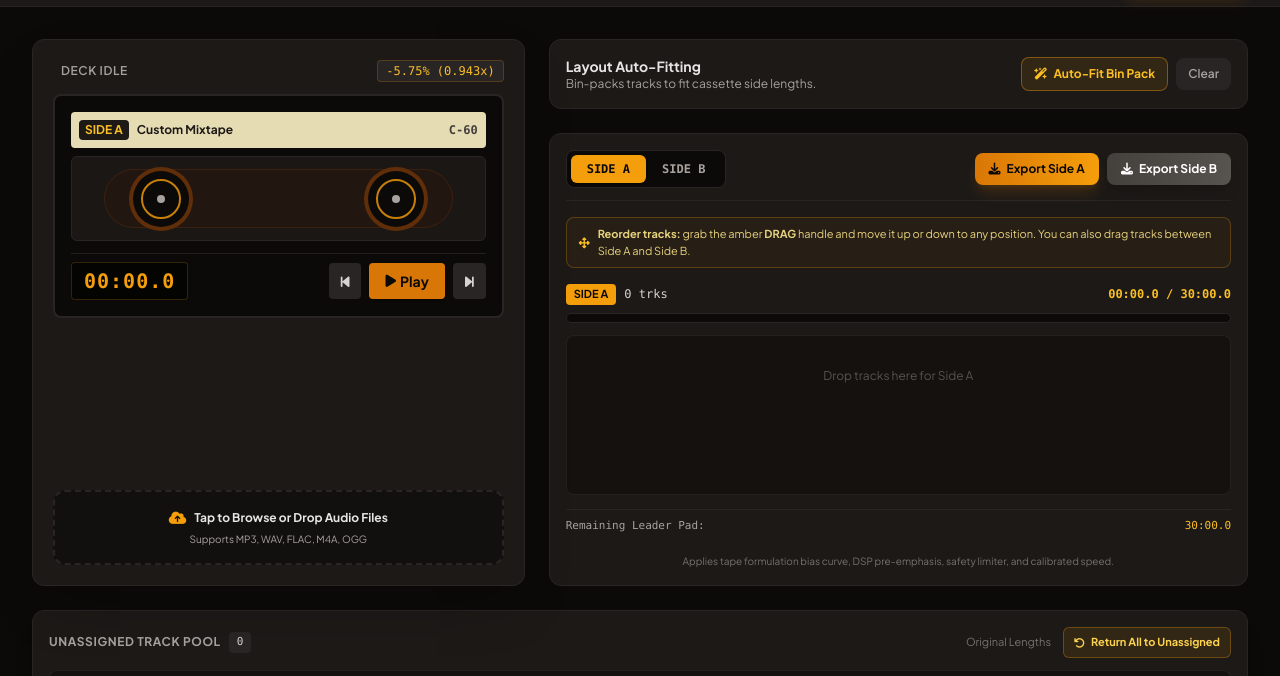
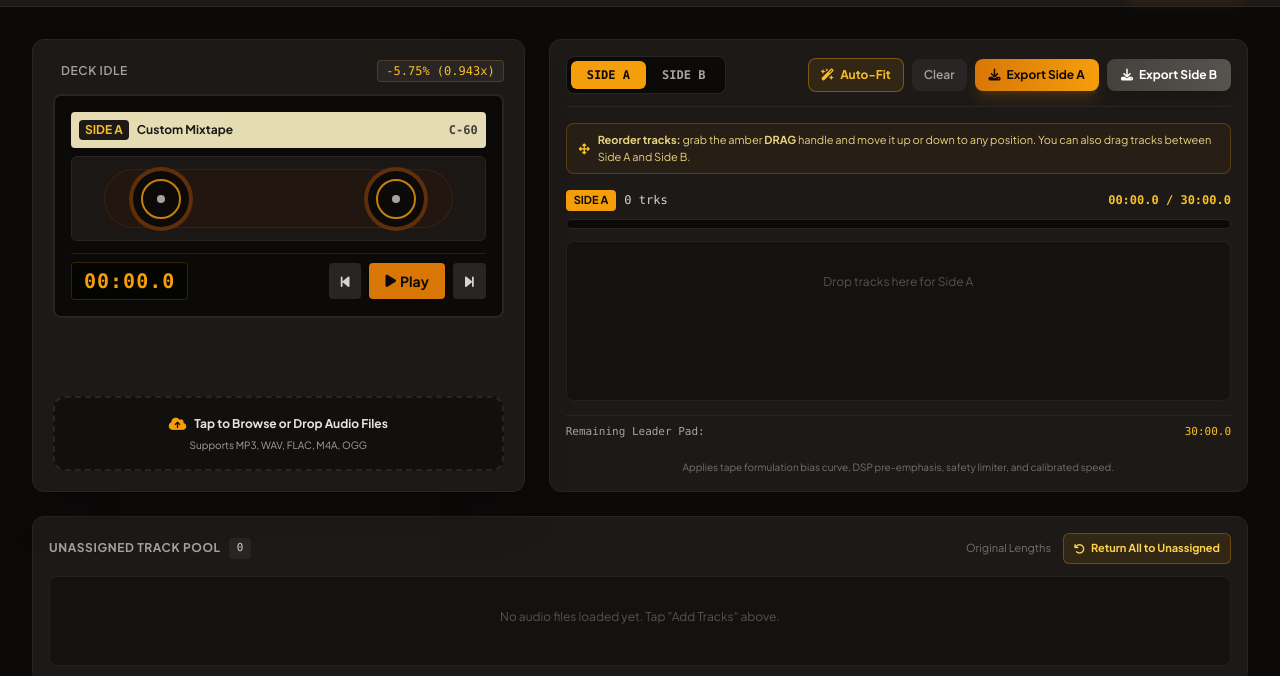
Before and after one commit to Tape-Deck-Tools/Tape-Deck-Studio-Pro, a plain HTML site: page index.html in a window 1280 px wide. Shown: the part 58-734 px from the top of the page. Drawn offline with nearby package versions, Linux system fonts and the light colour scheme.

Commit message:
Refactor layout by removing auto-fitting toolbar
Removed the auto-fitting toolbar and adjusted button layout.

```diff
--- a/index.html
+++ b/index.html
@@ -218,23 +218,7 @@
             </div>
 
             <!-- ROW 1 / COL 2: Auto-Fitting & Tabbed Tape Sides Container -->
-            <div class="lg:col-span-7 space-y-5 sm:space-y-6 flex flex-col justify-between">
-
-                <!-- Auto fitting toolbar -->
-                <div class="bg-stone-900 border border-stone-800 rounded-xl p-3.5 sm:p-4 flex flex-col sm:flex-row items-start sm:items-center justify-between gap-3">
-                    <div>
-                        <h2 class="font-bold text-stone-200 text-xs sm:text-sm">Layout Auto-Fitting</h2>
-                        <p class="text-[11px] sm:text-xs text-stone-400">Bin-packs tracks to fit cassette side lengths.</p>
-                    </div>
-                    <div class="flex items-center space-x-2 w-full sm:w-auto justify-end">
-                        <button id="btn-autofit" class="flex-1 sm:flex-none bg-amber-500/10 hover:bg-amber-500/20 border border-amber-500/40 text-amber-400 text-xs font-bold px-3 py-2 rounded-lg transition flex items-center justify-center active:scale-95">
-                            <i class="fa-solid fa-wand-magic-sparkles mr-1.5"></i> Auto-Fit Bin Pack
-                        </button>
-                        <button id="btn-clear-all" class="bg-stone-800 hover:bg-stone-700 text-stone-400 text-xs font-semibold px-3 py-2 rounded-lg transition active:scale-95">
-                            Clear
-                        </button>
-                    </div>
-                </div>
+            <div class="lg:col-span-7 flex flex-col">
 
                 <!-- Tabbed Side A & Side B Container -->
                 <div class="bg-stone-900 border border-stone-800 rounded-xl p-3.5 sm:p-4 flex flex-col space-y-4">
@@ -250,7 +234,13 @@
                             </button>
                         </div>
 
-                        <div class="flex items-center space-x-2 w-full sm:w-auto">
+                        <div class="flex flex-wrap items-center gap-2 w-full sm:w-auto sm:justify-end">
+                            <button id="btn-autofit" class="flex-1 sm:flex-none px-3 py-2 bg-amber-500/10 hover:bg-amber-500/20 border border-amber-500/40 text-amber-400 font-bold rounded-lg transition flex items-center justify-center text-xs active:scale-95 whitespace-nowrap" title="Automatically fit tracks into Side A and Side B">
+                                <i class="fa-solid fa-wand-magic-sparkles mr-1.5"></i> Auto-Fit
+                            </button>
+                            <button id="btn-clear-all" class="px-3 py-2 bg-stone-800 hover:bg-stone-700 text-stone-400 text-xs font-semibold rounded-lg transition active:scale-95">
+                                Clear
+                            </button>
                             <button id="btn-export-side-a" class="flex-1 sm:flex-none px-3.5 py-2 bg-gradient-to-r from-amber-600 to-amber-500 hover:from-amber-500 hover:to-amber-400 text-stone-950 font-extrabold rounded-lg shadow-lg shadow-amber-600/20 transition flex items-center justify-center space-x-1.5 text-xs active:scale-95">
                                 <i class="fa-solid fa-download"></i>
                                 <span>Export Side A</span>
```
